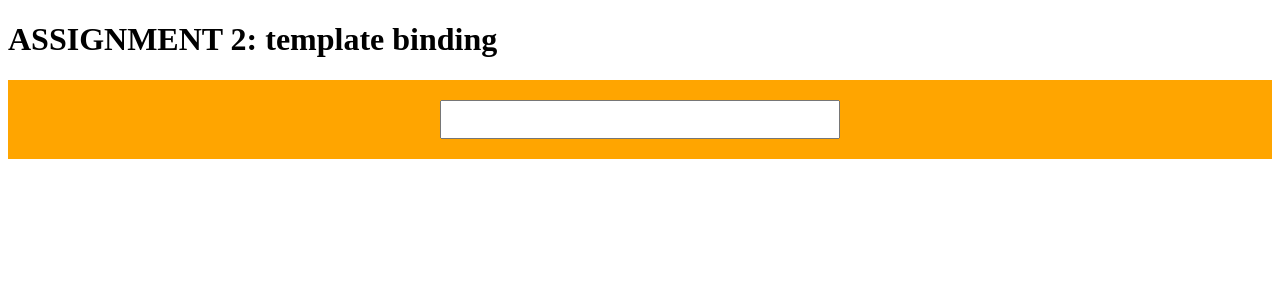
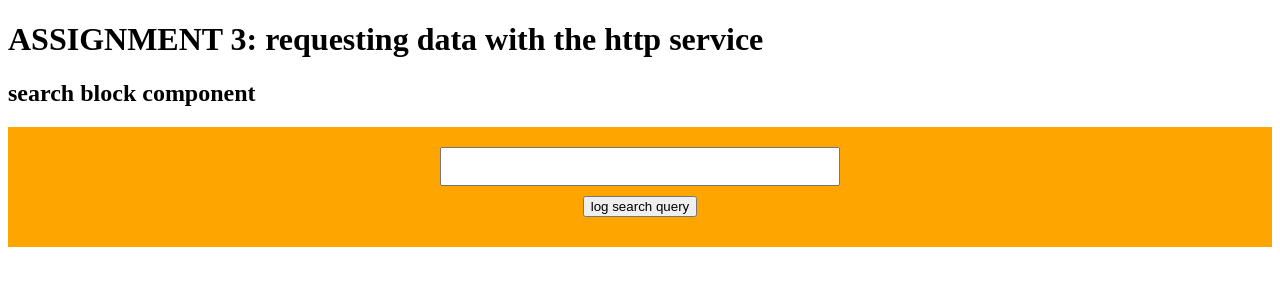
Before and after one commit to groot813/angular2-assignments, an Angular app: page / in a window 1280 px wide. Shown: the top 300 px of the page. Built offline with nearby package versions, Linux system fonts and the light colour scheme.

Commit message:
Added assignment 3

```diff
--- a/src/app/app.component.ts
+++ b/src/app/app.component.ts
@@ -6,5 +6,5 @@ import { Component } from '@angular/core';
   styleUrls: ['./app.component.sass']
 })
 export class AppComponent {
-  title = 'ASSIGNMENT 2: template binding';
+  title = 'ASSIGNMENT 3: requesting data with the http service';
 }
--- a/src/app/components/search-block/search-block.component.html
+++ b/src/app/components/search-block/search-block.component.html
@@ -1,24 +1,21 @@
 <h2>
-    <!--
-ASSIGNMENT 2.3:
-now lets input our property in the template by using the following syntax {{myProperty}}
-CHECK YOUR BROWSER TO SEE THE RESULT
--->
+{{title}}
 </h2>
 
 <div class="search-block-component">
-    <!--
-    ASSIGNMENT 2.5:
-    create a binding using ngModel to connect (bind) the property we created in 2.4 to the template
-    for this we need to use event binding e.g ()
-    @example: <input type="text" (ngModel)="searchField">
-    -->
-    <input type="search">
 
-    <!--
-    ASSIGNMENT 2.6:
-    we also need a way of testing our binding so lets add a button and bind e method to it on the "click" event
-    @example: <button (click)="myMethod">test</button>
-    also add this method as a private method to our component class and let it log the searchField property
-    -->
+    <input [(ngModel)]="searchField" type="search">
+
+    <button (click)="submit()">log search query</button>
+
+    {{searchField}}
+
 </div>
+
+<!-- ASSIGNMENT 3.5: showing our data
+    Iterate over our data using the ngFor directive
+    @example:
+    <div *ngFor="let item of myArray>
+        {{item}}
+    </div>
+-->
--- a/src/app/components/search-block/search-block.component.scss
+++ b/src/app/components/search-block/search-block.component.scss
@@ -8,4 +8,9 @@
     margin: 0 auto;
     display: block;
   }
+
+  button {
+    margin: 10px auto;
+    display: block;
+  }
 }
--- a/src/app/components/search-block/search-block.component.ts
+++ b/src/app/components/search-block/search-block.component.ts
@@ -1,4 +1,5 @@
 import {Component, OnInit} from '@angular/core';
+import {Http} from "@angular/http";
 
 
 @Component({
@@ -8,23 +9,45 @@ import {Component, OnInit} from '@angular/core';
 })
 export class SearchBlockComponent implements OnInit {
 
-    /**
-     * ASSIGNMENT 2.1:
-     * add a the private property "title" of type string to this "SearchBlockComponent class"
-     * @example: private myProperty: string;
-     **/
+    private title: string;
+    private searchField: string;
 
     /**
-     * ASSIGNMENT 2.4:
-     * add another private property called "searchField" of type string
+     * ASSIGNMENT 3.1
+     * add another property called "searchResults" of type Array<any>
+     * fill the property with an empty array in our constructor method
+     * @example this.myArrayProperty = [];
      */
 
-    constructor() {
+    constructor(
         /**
-         * ASSIGNMENT 2.2:
-         * give the title property made in 2.1 a value
-         **/
+         * ASSIGNMENT 3.2
+         * dependency inject the http service from angular
+         * @example http: Http
+         */
+    ) {
+        this.title = "search block component";
     }
+
+    private submit() {
+        console.log("logging searchQuery: ", this.searchField);
+        /**
+         * ASSIGNMENT 3.4
+         * when the submit method is called from the button click do the request we made in 3.3 so data is requested from the API
+         *
+         */
+    }
+
+    /**
+     * ASSIGNMENT 3.3
+     * now that we have the http service available in our component lets do a request with it
+     * create a method that does the following request to the OMDB api provided by IMDB
+     * populate the array we made in assignment 3.1 so the data is available in our template
+     * @docs https://www.omdbapi.com/
+     * @docs https://angular.io/docs/ts/latest/api/http/index/Http-class.html
+     * @example request "http://www.omdbapi.com/?s=seven&y=&plot=short&r=json"
+     * DO LOG WHAT YOU ARE DOING SO YOU CAN DEBUG THE DATA AND EXTRACT IT CORRECTLY
+     */
 
     ngOnInit() {
 
```
